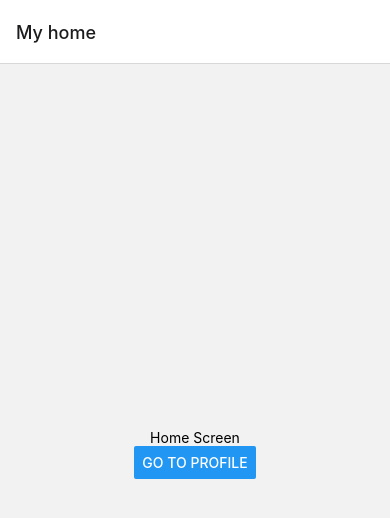
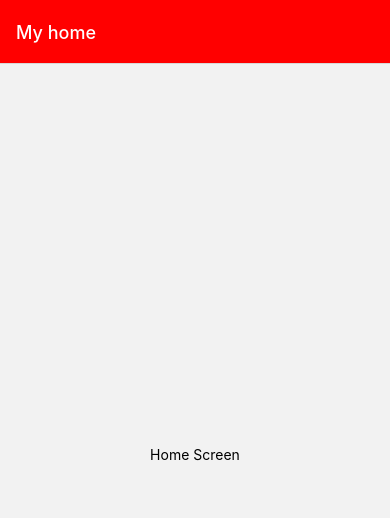
Before and after one commit to RAAGAVENDIRAN/React-native-Intern, a React Native app in the folder practice_Navigation/navigation/: screen / in a window 390 px wide. Shown: the top 518 px of the page. Built offline with nearby package versions, Linux system fonts and the light colour scheme.

Commit message:
styling using options

```diff
--- a/practice_Navigation/navigation/App.js
+++ b/practice_Navigation/navigation/App.js
@@ -1,27 +1,12 @@
-import * as React from "react";
-import { View, Text, Button } from "react-native";
-import { NavigationContainer } from "@react-navigation/native";
-import { createNativeStackNavigator } from "@react-navigation/native-stack";
+import * as React from 'react';
+import { View, Text } from 'react-native';
+import { NavigationContainer } from '@react-navigation/native';
+import { createNativeStackNavigator } from '@react-navigation/native-stack';
 
-function HomeScreen({ navigation }) {
+function HomeScreen() {
   return (
-    <View style={{ flex: 1, alignItems: "center", justifyContent: "center" }}>
+    <View style={{ flex: 1, alignItems: 'center', justifyContent: 'center' }}>
       <Text>Home Screen</Text>
-      <Button
-        title="Go to Profile"
-        onPress={() =>
-          navigation.navigate("Profile", { name: "Custom profile header" })
-        }
-      />
-    </View>
-  );
-}
-
-function ProfileScreen({ navigation }) {
-  return (
-    <View style={{ flex: 1, alignItems: "center", justifyContent: "center" }}>
-      <Text>Profile screen</Text>
-      <Button title="Go back" onPress={() => navigation.goBack()} />
     </View>
   );
 }
@@ -35,12 +20,13 @@ function App() {
         <Stack.Screen
           name="Home"
           component={HomeScreen}
-          options={{ title: "My home" }}
-        />
-        <Stack.Screen
-          name="Profile"
-          component={ProfileScreen}
-          options={({ route }) => ({ title: route.params.name })}
+          options={{
+            title: 'My home',
+            headerStyle: {
+              backgroundColor: 'red',
+            },
+            headerTintColor: '#fff',
+          }}
         />
       </Stack.Navigator>
     </NavigationContainer>
```
